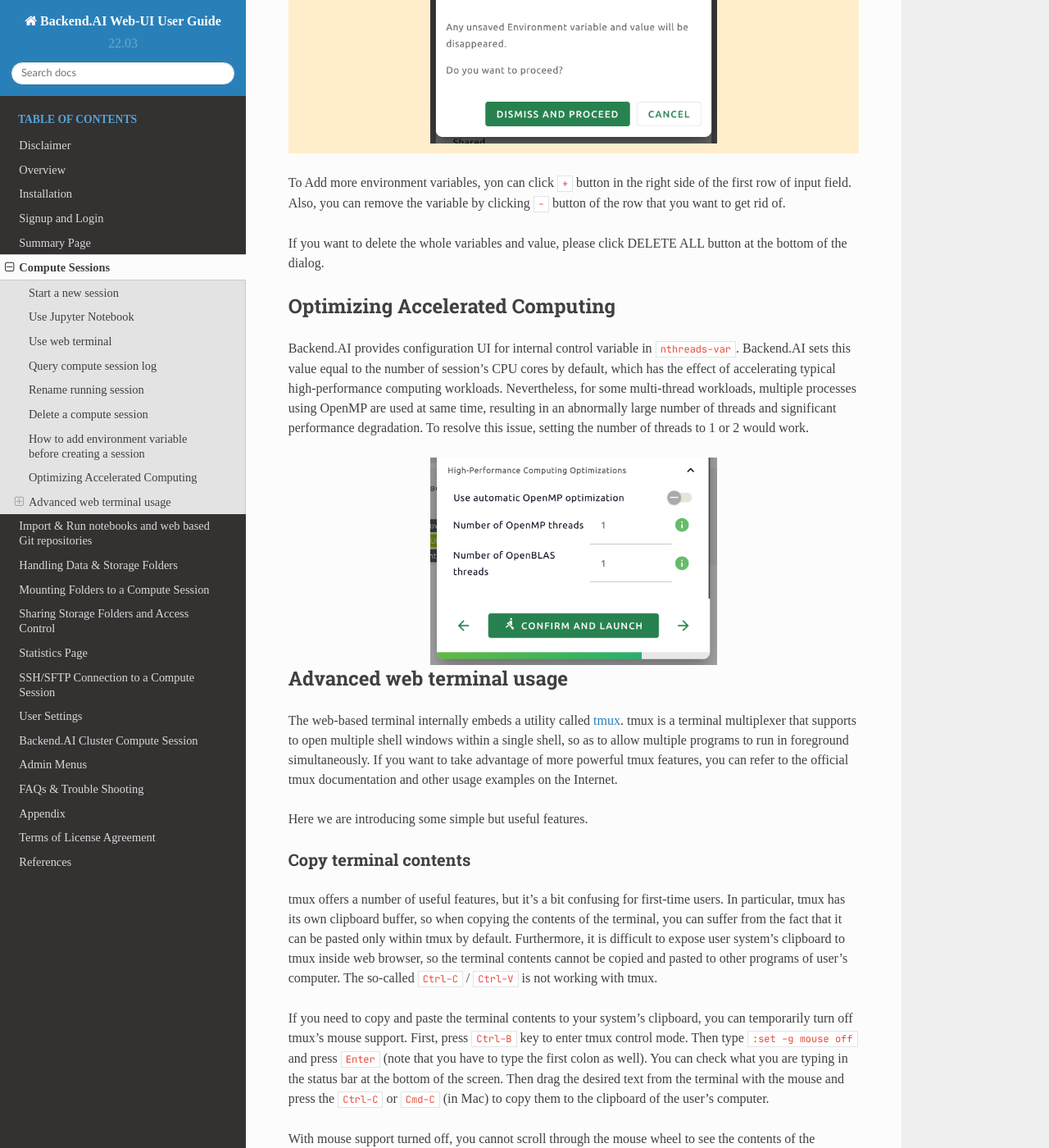
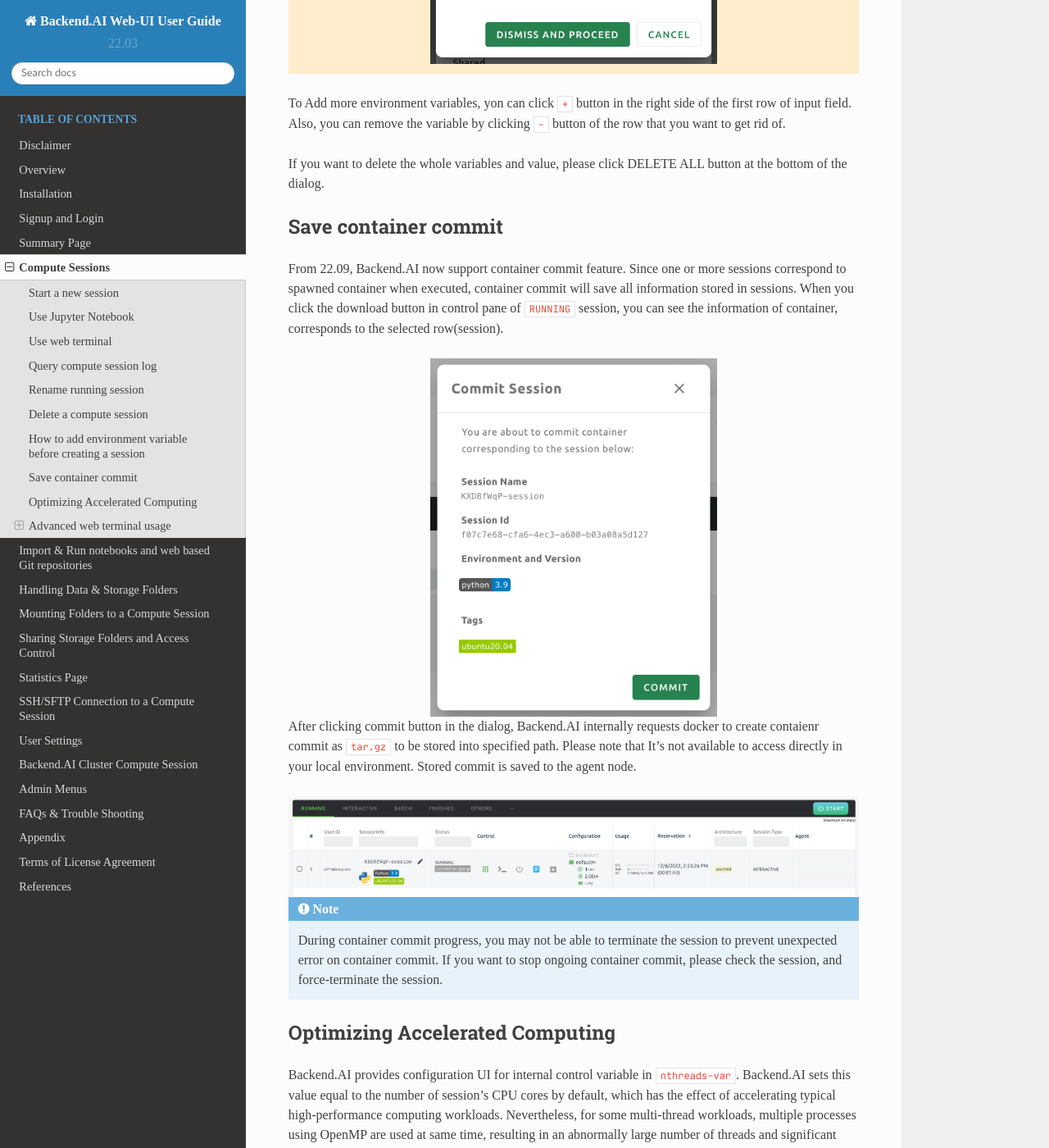
Before and after one commit to lablup/backend.ai-docs-webui, a Sphinx documentation site: the page built from docs/sessions_all/sessions_all.rst, in a window 1280 px wide and 1400 px high, scrolled down 15625 px. Shown: the whole window at 82% size. Built offline with Sphinx 7.4.7 and the Read the Docs theme 2.0.0, drawn with Linux system fonts in a browser that asks for light colours; some web fonts are replaced.

Commit message:
docs: update sessions menu with image and new feature added in 22.09

```diff
--- a/docs/sessions_all/sessions_all.rst
+++ b/docs/sessions_all/sessions_all.rst
@@ -399,6 +399,29 @@
 If you want to delete the whole variables and value, please click DELETE ALL button at the bottom of the dialog.
 
 
+Save container commit
+---------------------
+From 22.09, Backend.AI now support container commit feature. Since one or more sessions correspond to spawned container when executed,
+container commit will save all information stored in sessions. When you click the download button in control pane of ``RUNNING`` session,
+you can see the information of container, corresponds to the selected row(session).
+
+.. image:: container_commit.png
+   :width: 350
+   :align: center
+   :alt: Container commit confirmation
+
+After clicking commit button in the dialog, Backend.AI internally requests docker to create contaienr commit as ``tar.gz`` to be stored into
+specified path. Please note that It's not available to access directly in your local environment. Stored commit is saved to the agent node.
+
+.. image:: container_commit_ongoing.png
+  :align: center
+  :alt: Container commit ongoing
+
+.. note::
+   During container commit progress, you may not be able to terminate the session to prevent unexpected error on container commit.
+   If you want to stop ongoing container commit, please check the session, and force-terminate the session.
+
+
 .. _optimizing-accelerated-computing:
 
 Optimizing Accelerated Computing
```
Also changed, not shown: docs/sessions_all/container_commit.png (added), docs/sessions_all/container_commit_ongoing.png (added), docs/sessions_all/session_created.png, docs/sessions_all/session_launch_dialog_3-custom-alloc.png, docs/sessions_all/session_launch_dialog_4.png, docs/sessions_all/sessions_page.png.
